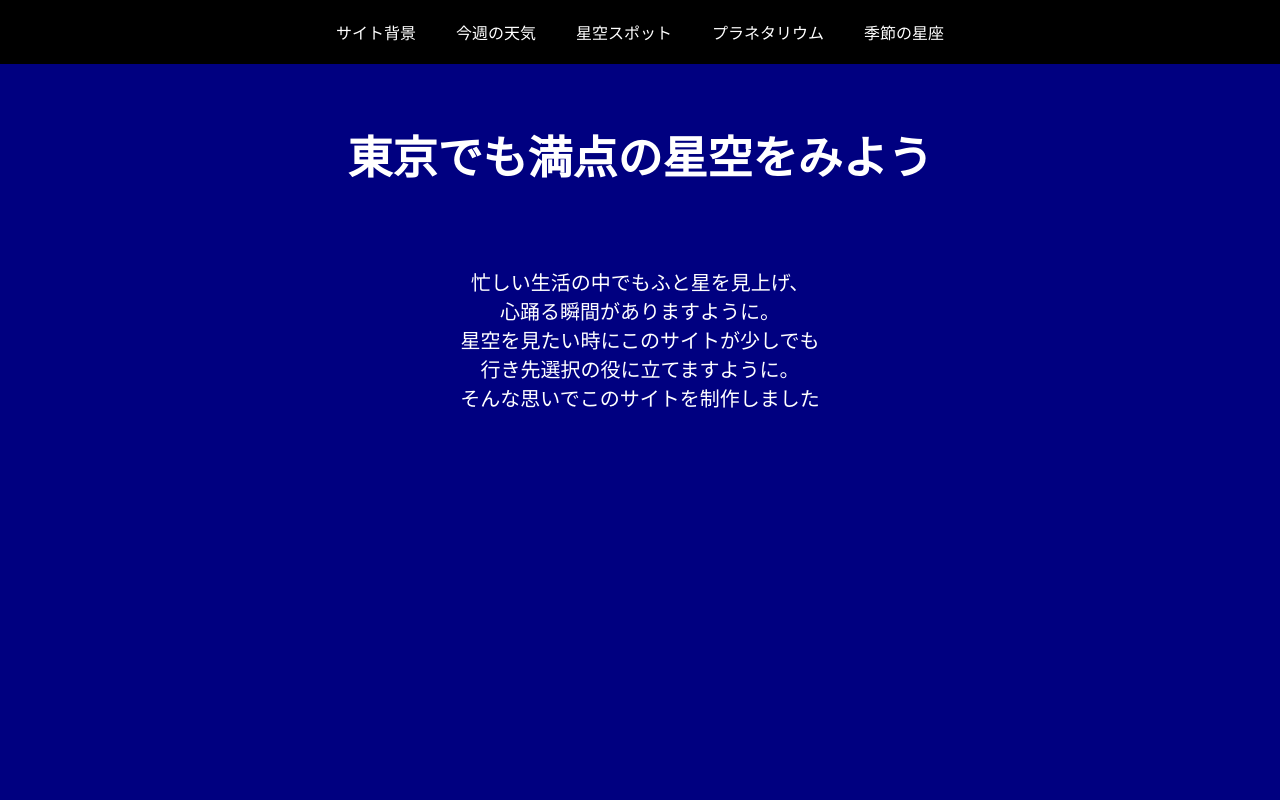
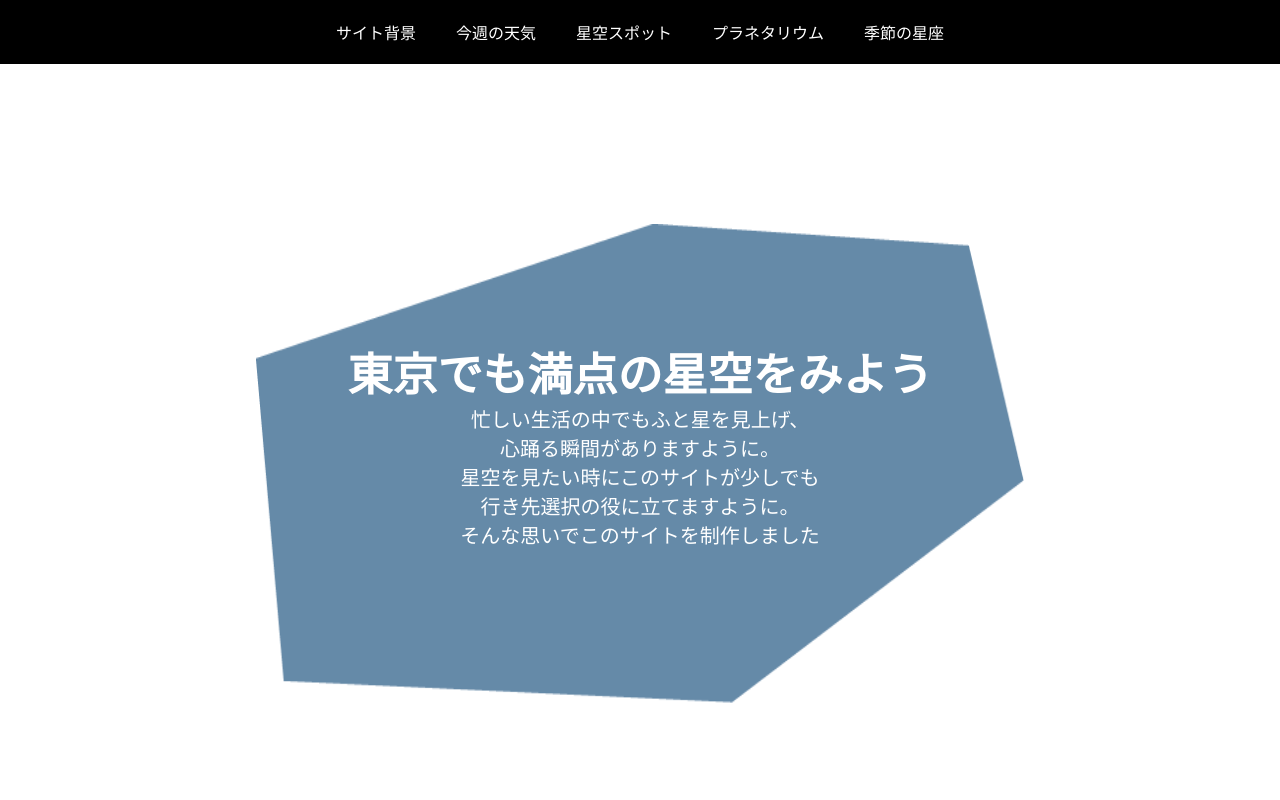
Before and after one commit to Ayn42/starsite, a plain HTML site: page index.html in a window 1280 px wide. Shown: the top 800 px of the page. Drawn offline with nearby package versions, Linux system fonts and the light colour scheme; a script that the page names is missing.

Commit message:
fourth commit

```diff
--- a/index.html
+++ b/index.html
@@ -23,15 +23,19 @@
     <section class="background">
 
         <section class="first-section">
+
+           <div class="image">
+           <img src="image/object1.png" alt="">
+           </div>
+
             <div class="box1">
-                <img src="" alt="">
                 <h2>東京でも満点の星空をみよう</h2>
                 <p>忙しい生活の中でもふと星を見上げ、<br>
                     心踊る瞬間がありますように。<br>
                     星空を見たい時にこのサイトが少しでも<br>
                     行き先選択の役に立てますように。<br>
                     そんな思いでこのサイトを制作しました</p>
-            </div>
+                </div>
         </section>
 
         <section class="second-section">
@@ -111,7 +115,7 @@
             <div class="container4">
 <!--星座早見表をおく-->
                 <div class="box13">
-                    <img src="image/mt.takao.jpg" alt="">
+                    <img src="image/spring-seiza.png" alt="">
                 </div>
 <!--星座のボタンを置く-->
                 <div class="box14"></div>
--- a/style.css
+++ b/style.css
@@ -10,7 +10,6 @@
 
 .nav nav{
     position:absolute;
-    top:20px;
 }
 
 .nav ul{
@@ -39,12 +38,12 @@
     background-image: url(image/nightsky.jpg);
     background-size: contain;
     background-repeat: repeat-y;
-    background-color: navy;
 }
 
 .first-section, .second-section, .fourth-section, .fifth-section{
     width: 100vw;
     height: 100vh;
+    position: relative;
 }
 
 .third-section{
@@ -52,23 +51,43 @@
     height: auto;
 }
 
+.image img{
+    display: block;
+    position: absolute;
+    top:0;
+    right:0;
+    left: 0;
+    bottom: 0;
+    margin: auto;
+    z-index: -200;
+    width: 60vw;
+    height: 60vh;
+}
+
 .box1{
     display: block;
-    position: relative;
+    position: absolute;
+    top:150px;
+    bottom: 0;
+    right:0;
+    left: 0;
+    margin: auto;
+    width:50vw;
+    height:50vh;
 }
 
 .box1 h2{
     text-align: center;
     font-size: 45px;
     color: #fff;
-    padding: 40px;
+    z-index: 900;
 }
 
 .box1 p{
     font-size: 20px;
     text-align: center;
     color: #fff;
-    padding: 40px;
+    z-index: 900;
 }
 
 .box2, .box11, .box12, .box15 {
@@ -172,3 +191,11 @@ footer{
     text-align: center;
     background-color: black;
 }
+
+@media all & (min-width:1900px){
+
+    .box1{
+    top:300px;
+}
+
+}
```
Also changed, not shown: image/object1.png (added), image/spring-seiza.png (added).
